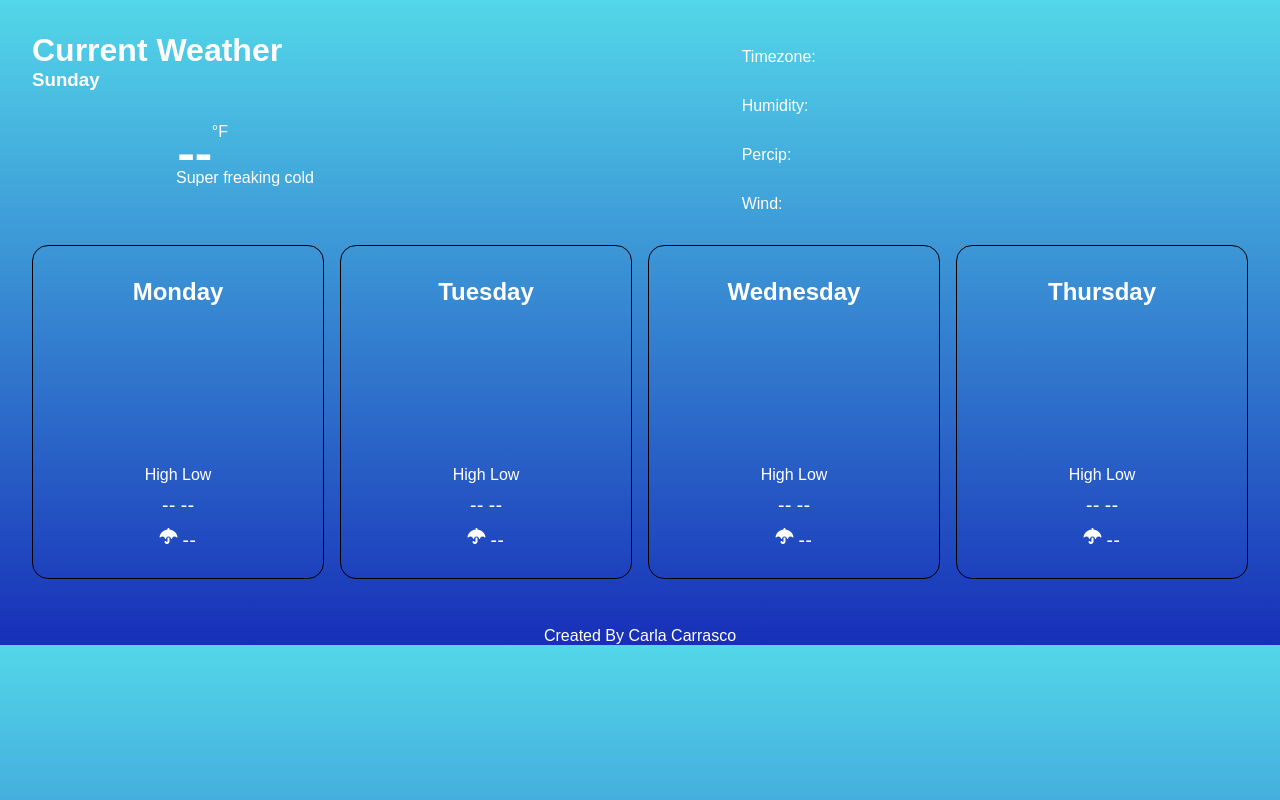
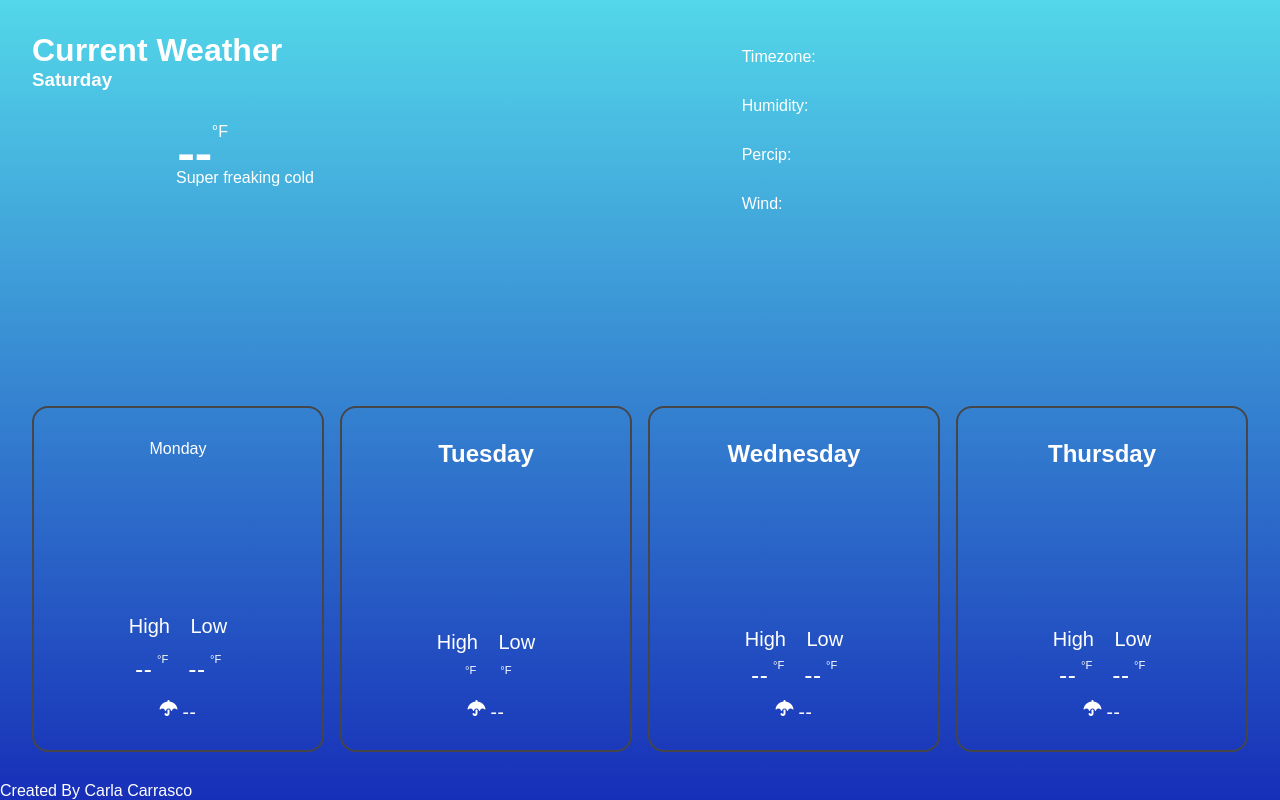
Before and after one commit to CarlaCarrasco/weather-app, a website: page index.html in a window 1280 px wide. Drawn offline with Linux system fonts and the light colour scheme.

Commit message:
added styling to daily degrees

```diff
--- a/app.js
+++ b/app.js
@@ -19,18 +19,17 @@ window.addEventListener('load', ()=> {
         let displayDay = document.querySelector('.date');
         let weekDay = document.querySelectorAll('.weekday');
         let allDays = ['Sunday', 'Monday', 'Tuesday', 'Wednesday', 'Thursday', 'Friday', 'Saturday'];
-        displayDay.textContent = allDays[today];
-        let d = 1;
-
-        while(d < 5) {
-            if (today > 6){
-                today = 0;
+        displayDay.textContent = allDays[6];
+        let day = 1;
+            while(day < 5) {
+                if (today >= 6){
+                    weekDay[day-1].textContent = allDays[day-1];
+                }
+                else {
+                    weekDay[day-1].textContent = allDays[today + day];
+                }
+                day++;
             }
-            weekDay[d-1].textContent = allDays[today + d];
-            d++;
-
-        }
-
     }
 displayDate(today);
     if(navigator.geolocation) {
--- a/css/style.css
+++ b/css/style.css
@@ -1,3 +1,6 @@
+*, *:before, *:after {
+    box-sizing: border-box;
+}
 * {
     margin:0;
     padding: 0;
@@ -5,7 +8,8 @@
 }
 
 html, body {
-    height: auto;
+    height: 100%;
+    overflow: auto;
     display: flex;
     flex-direction: column;
     background: linear-gradient(rgb(83, 215, 233), rgb(23, 47, 184));
@@ -14,7 +18,6 @@ html, body {
 }
 
 html body > div {
-    /* these are the flex items */
     flex: 1;
   }
 
@@ -25,8 +28,7 @@ footer {
 .today {
     display:flex;
     flex-flow: row wrap;
-    /* flex-direction: row; */
-    align-content: space-around;
+    align-content: flex-start;
     padding: 2rem 2rem 0 2rem;
 }
 
@@ -57,6 +59,10 @@ h2.temp-degree, h2.fahrenheit {
     /* flex-direction: column; */
 }
 
+span.fahrenheit {
+    font-size: .7em;
+    vertical-align: top;
+}
 h3.timezone {
     margin-top: .5rem;
 }
@@ -77,6 +83,9 @@ h3.timezone {
 .degree-section h2 {
     font-size: 40px;
 }
+.daily-high-degree, .daily-low-degree, .daily-range {
+    font-size: 20px;
+  }
 
 .today-info {
     display: flex;
@@ -84,8 +93,6 @@ h3.timezone {
     justify-content: space-around;
     flex-grow: 1;
 }
-
-*, *:before, *:after { box-sizing: border-box; }
 
 .wrapper {
     display: grid;
@@ -102,7 +109,7 @@ article.grid-item {
     flex-flow: column;
     align-items: center;
     justify-content: space-between;
-    border: 1px solid black;
+    border: 2px solid #464648;
     border-radius: 1rem;
     padding: 2rem;
     margin: 1rem 0;
@@ -131,14 +138,15 @@ article h2, .daily-icon, .daily-range-degree {
 .daily-range {
     margin-bottom: .5rem;
 }
-.daily-high, .daily-low {
+
+.daily-percip-icon, .daily-percip-percent,
+.daily-range-degree, .daily-high-degree,
+.daily-low-degree, .daily-high, .daily-low {
     display: inline-block;
 }
-.daily-high-degree, .daily-low-degree {
-    display: inline-block;
-}
-.daily-percip-icon, .daily-percip-percent {
-    display: inline-block;
+
+.daily-low, .daily-low-degree {
+    margin-left: 15px;
 }
 
 div.today-info p {
@@ -147,4 +155,6 @@ div.today-info p {
 
 div.footer {
     margin-top: auto;
+    position: absolute;
+    bottom: 0;
 }
--- a/index.html
+++ b/index.html
@@ -51,7 +51,7 @@
 
     <div class="wrapper">
         <article class="grid-item one">
-            <h2 class="weekday"></h2>
+            <div class="weekday"></div>
             <canvas class="daily-icon" width="128" height="128"></canvas>
             <div class="daily-range">
                 <div class="daily-high">High</div>
@@ -59,7 +59,10 @@
             </div>
             <div class="daily-range-degree">
                 <div class="daily-high-degree">&#9867</div>
+                <span class="fahrenheit">&#176F</span>
                 <div class="daily-low-degree">&#9867</div>
+                <span class="fahrenheit">&#176F</span>
+
             </div>
             <div class="daily-percip">
                 <span class="daily-percip-icon"><i class="fas fa-umbrella"></i></span>
@@ -74,8 +77,10 @@
                 <div class="daily-low">Low</div>
             </div>
             <div class="daily-range-degree">
-                <div class="daily-high-degree">&#9867</div>
-                <div class="daily-low-degree">&#9867</div>
+                <div class="daily-high-degree"></div>
+                <span class="fahrenheit">&#176F</span>
+                <div class="daily-low-degree"></div>
+                <span class="fahrenheit">&#176F</span>
             </div>
             <div class="daily-percip">
                 <span class="daily-percip-icon"><i class="fas fa-umbrella"></i></span>
@@ -91,7 +96,9 @@
             </div>
             <div class="daily-range-degree">
                 <div class="daily-high-degree">&#9867</div>
+                <span class="fahrenheit">&#176F</span>
                 <div class="daily-low-degree">&#9867</div>
+                <span class="fahrenheit">&#176F</span>
             </div>
             <div class="daily-percip">
                 <span class="daily-percip-icon"><i class="fas fa-umbrella"></i></span>
@@ -107,7 +114,10 @@
             </div>
             <div class="daily-range-degree">
                 <div class="daily-high-degree">&#9867</div>
+                <span class="fahrenheit">&#176F</span>
                 <div class="daily-low-degree">&#9867</div>
+                <span class="fahrenheit">&#176F</span>
+
             </div>
             <div class="daily-percip">
                 <span class="daily-percip-icon"><i class="fas fa-umbrella"></i></span>
```
